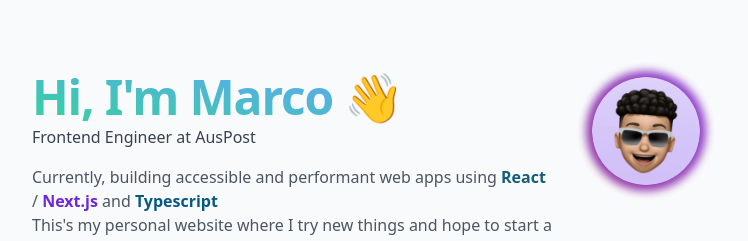
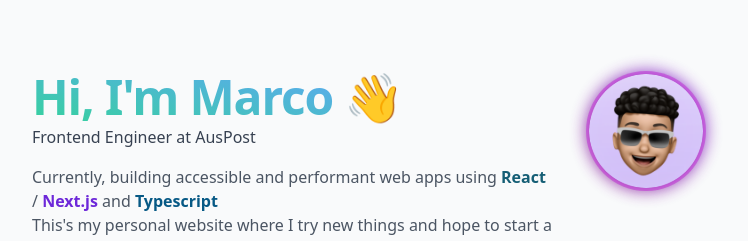
Before and after one commit to marcohinen/marcohinen.me, a Next.js app: page / in a window 1280 px wide. Shown: the part 177-418 px from the top of the page, without its empty margins (272-1020 px from the left). Built offline with nearby package versions, Linux system fonts and the light colour scheme.

Commit message:
feat: add vercel analytics

```diff
--- a/package.json
+++ b/package.json
@@ -32,10 +32,11 @@
     }
   },
   "dependencies": {
-    "next": "^13.0.0",
-    "next-themes": "^0.2.1",
     "react": "^18.2.0",
     "react-dom": "^18.2.0",
+    "next": "^13.0.0",
+    "@vercel/analytics": "^0.1.2",
+    "next-themes": "^0.2.1",
     "react-icons": "^4.6.0"
   },
   "devDependencies": {
--- a/src/app/layout.tsx
+++ b/src/app/layout.tsx
@@ -1,5 +1,6 @@
 import '@/styles/globals.css';
 
+import { AnalyticsWrapper } from '@/components/AnalyticsWrapper';
 import ThemeContextProvider from '@/contexts/ThemeContextProvider';
 import { MainLayout } from '@/layouts/MainLayout/MainLayout';
 
@@ -11,9 +12,12 @@ export default function RootLayout({
   return (
     <html lang="en">
       <body className="bg-gray-50 text-gray-600 selection:bg-indigo-600 selection:text-yellow-400 dark:bg-zinc-900 dark:text-gray-400">
-        <ThemeContextProvider>
-          <MainLayout>{children}</MainLayout>
-        </ThemeContextProvider>
+        <>
+          <ThemeContextProvider>
+            <MainLayout>{children}</MainLayout>
+          </ThemeContextProvider>
+          <AnalyticsWrapper />
+        </>
       </body>
     </html>
   );
--- a/src/app/page.tsx
+++ b/src/app/page.tsx
@@ -37,14 +37,15 @@ const Page = () => {
           <SocialLinks />
         </div>
         <div className="group relative mb-4 w-[80px] sm:mb-0 sm:w-[156px]">
-          <div className="opacity-85 absolute -inset-0.5 animate-tilt rounded-full bg-gradient-to-tr from-fuchsia-800 to-purple-700 blur-sm transition duration-1000 group-hover:opacity-100 group-hover:duration-200" />
+          <div className="opacity-85 absolute -inset-0.5 animate-tilt rounded-full bg-gradient-to-tr from-fuchsia-800 to-purple-700 blur transition duration-1000 group-hover:opacity-100 group-hover:duration-200" />
+          <div className="absolute -inset-0.5 rounded-full bg-fuchsia-600  opacity-50" />
           <Image
             alt="An avatar of Marco"
             height={156}
             width={156}
             src="/me.png"
             sizes="30vw"
-            className="relative rounded-full p-1"
+            className="relative rounded-full p-px"
             priority
           />
         </div>
--- /dev/null
+++ b/src/components/AnalyticsWrapper.tsx
@@ -0,0 +1,7 @@
+'use client';
+// eslint-disable-next-line import/no-unresolved
+import { Analytics } from '@vercel/analytics/react';
+
+export function AnalyticsWrapper() {
+  return <Analytics />;
+}
```
